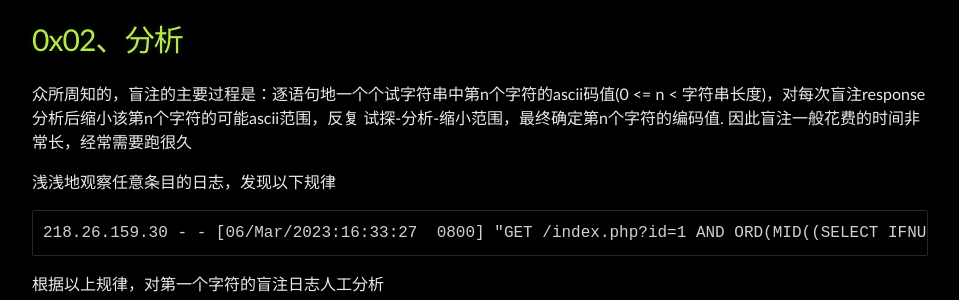
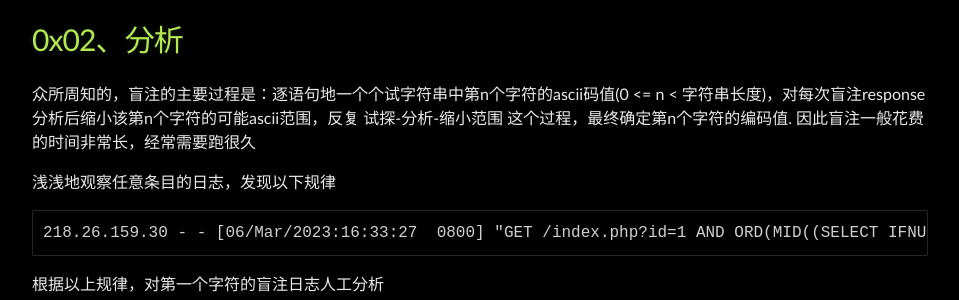
Before and after one commit to Leeyangee/leeyangee.github.io, a Jekyll site: the page built from _posts/2023-09-01-CTF合集 对于日志取证盲注分析的个人经验.md, in a window 1280 px wide. Shown: the part 1212-1512 px from the top of the page, without its empty margins (160-1119 px from the left). Built offline with Jekyll 4.4.1, drawn with Linux system fonts in a browser that asks for light colours.

Commit message:
Update 2023-09-01-CTF合集 对于日志取证盲注分析的个人经验.md

````diff
--- a/_posts/2023-09-01-CTF合集 对于日志取证盲注分析的个人经验.md
+++ b/_posts/2023-09-01-CTF合集 对于日志取证盲注分析的个人经验.md
@@ -51,7 +51,7 @@ published: true
 
 # [](#header-1)0x02、分析
 
-众所周知的，盲注的主要过程是：逐语句地一个个试字符串中第n个字符的ascii码值(0 <= n < 字符串长度)，对每次盲注response分析后缩小该第n个字符的可能ascii范围，反复 试探-分析-缩小范围，最终确定第n个字符的编码值. 因此盲注一般花费的时间非常长，经常需要跑很久
+众所周知的，盲注的主要过程是：逐语句地一个个试字符串中第n个字符的ascii码值(0 <= n < 字符串长度)，对每次盲注response分析后缩小该第n个字符的可能ascii范围，反复 试探-分析-缩小范围 这个过程，最终确定第n个字符的编码值. 因此盲注一般花费的时间非常长，经常需要跑很久
 
 浅浅地观察任意条目的日志，发现以下规律
 ```
````
